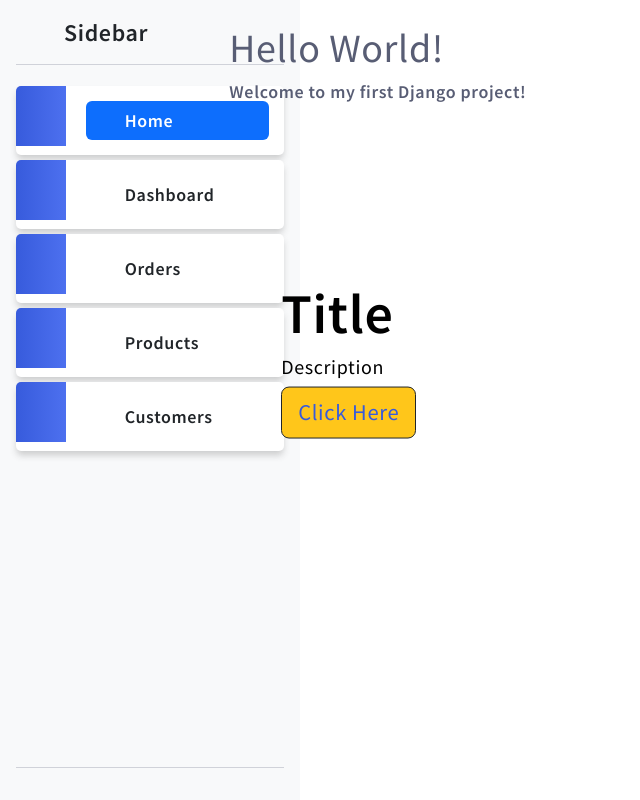
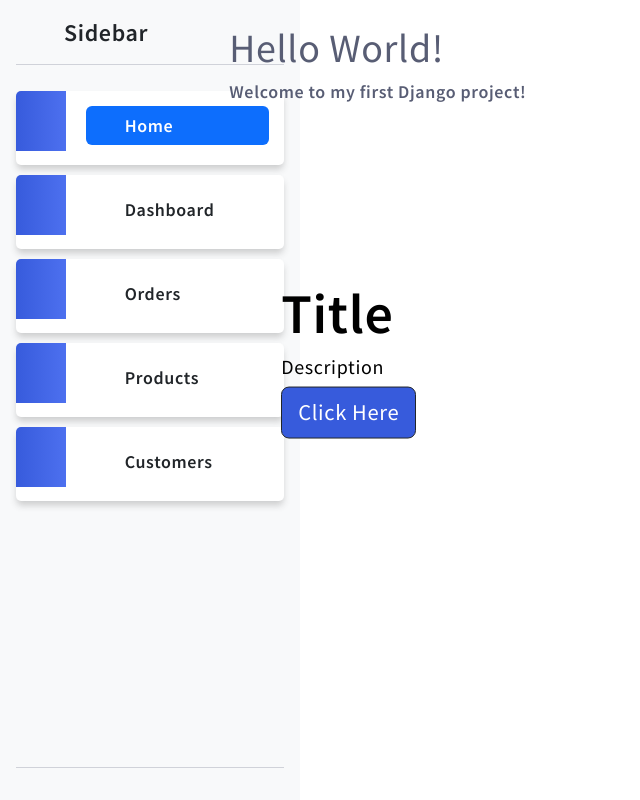
Before and after one commit to mortizfe11/DjangoProyect, a Django app: page /hello_world/ in a window 1280 px wide. Shown: the whole page, without its empty margins (0-640 px from the left). Run offline with Django 4.2, Linux system fonts and the light colour scheme; some libraries are stand-ins or nearby versions.

Commit message:
añadimos css

```diff
--- a/hello_world/hello_world_app/admin.py
+++ b/hello_world/hello_world_app/admin.py
@@ -5,6 +5,6 @@ from .models import Member
 
 class MemberAdmin(admin.ModelAdmin):
     list_display = ("id","firstname", "lastname", "phone", "joined_date")
-    prepopulated_fields = {"slug": ("firstname", "lastname")}
+    prepopulated_fields = {"slug": ("firstname", "lastname")} #auto-rellena el campo slug con firstname-lastname
 
 admin.site.register(Member, MemberAdmin)
--- a/hello_world/hello_world_app/static/main.css
+++ b/hello_world/hello_world_app/static/main.css
@@ -47,9 +47,8 @@ li {
   transition: transform .25s;
   border-radius: 5px;
   box-shadow: 0 5px 7px -1px rgba(51, 51, 51, 0.23);
-  padding: 15px;
-  padding-left: 70px;
-  margin-top: 5px;
+  padding: 15px 15px 20px 70px;
+  margin-top: 10px;
 }
 li:hover {
   transform: scale(1.1);
@@ -93,9 +92,9 @@ a:link, a:visited {
 }
 
 .hero-button{
-    background: #ffc61a;
+    background: #375BDC;
     font-size: 1.25em;
-    color: black;
+    color: white;
 }
 
 /*** SIDEBAR ***/
--- a/hello_world/hello_world_app/templates/hero_banner.html
+++ b/hello_world/hello_world_app/templates/hero_banner.html
@@ -5,7 +5,7 @@
         <div class="col-lg-6 hero-text">
             <h1 class="display-4 hero-title">Title</h1>
             <h2 class="lead">Description</h2>
-            <a class="btn btn-lg btn-outline-dark hero-button" href="#">Click Here</a>
+            <a class="btn btn-lg btn-outline-dark text-white hero-button" href="#">Click Here</a>
         </div>
     </div>
 </section>
```
